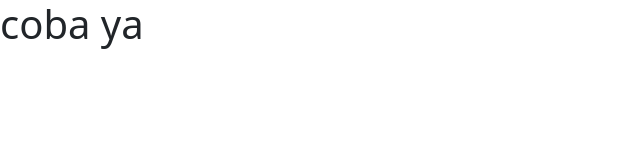
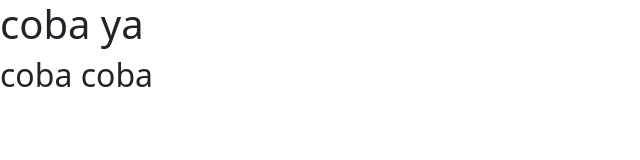
Before and after one commit to S1nt4x16/lomba_web, a plain HTML site: page index.html in a window 1280 px wide. Shown: the whole page, without its empty margins (0-640 px from the left). Drawn offline with Linux system fonts and the light colour scheme.

Commit message:
ini dari valen

```diff
--- a/index.html
+++ b/index.html
@@ -9,6 +9,7 @@
 </head>
 <body>
     <h1>coba ya</h1>
+    <h2>coba coba</h2>
 
 
     <script src="vendor/bootstrap-5.2.0-dist/js/bootstrap.bundle.min.js"></script>
```
